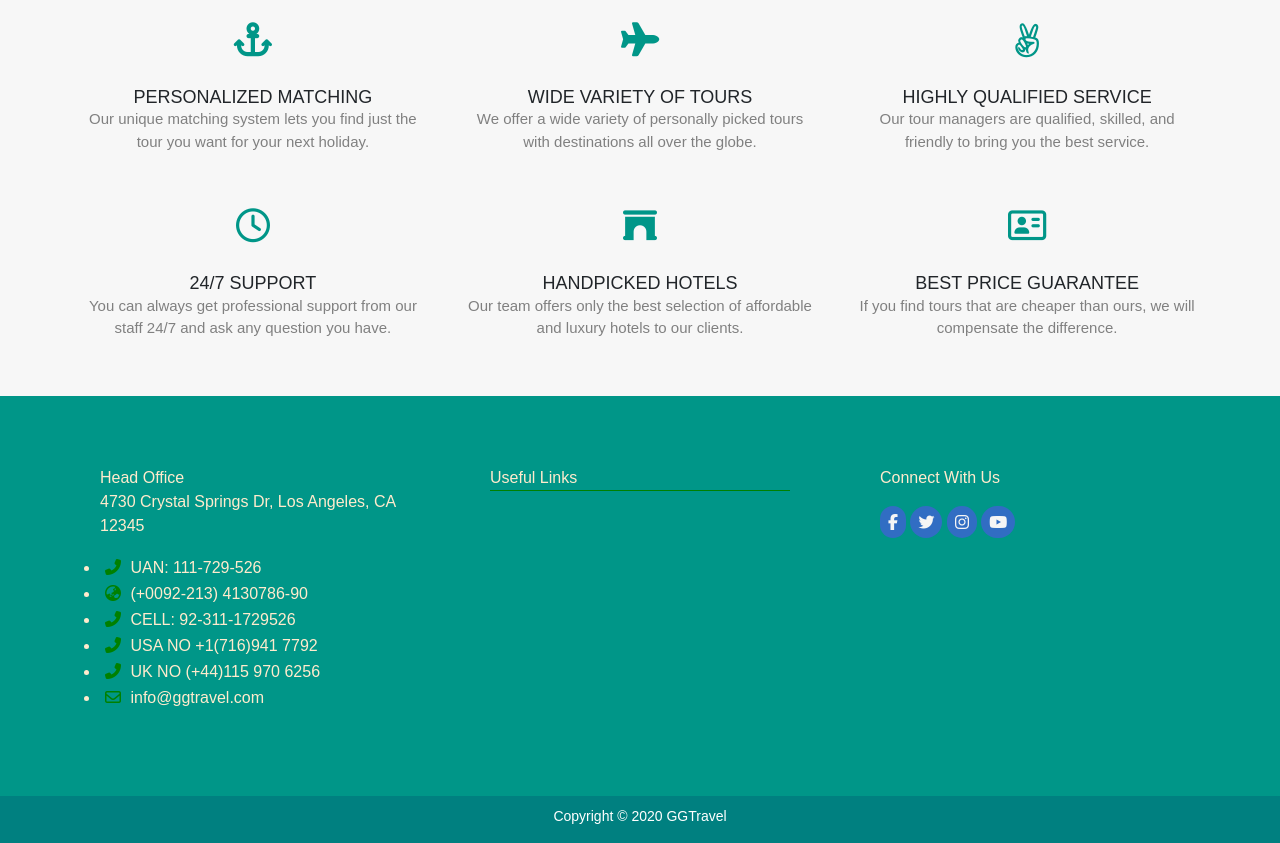
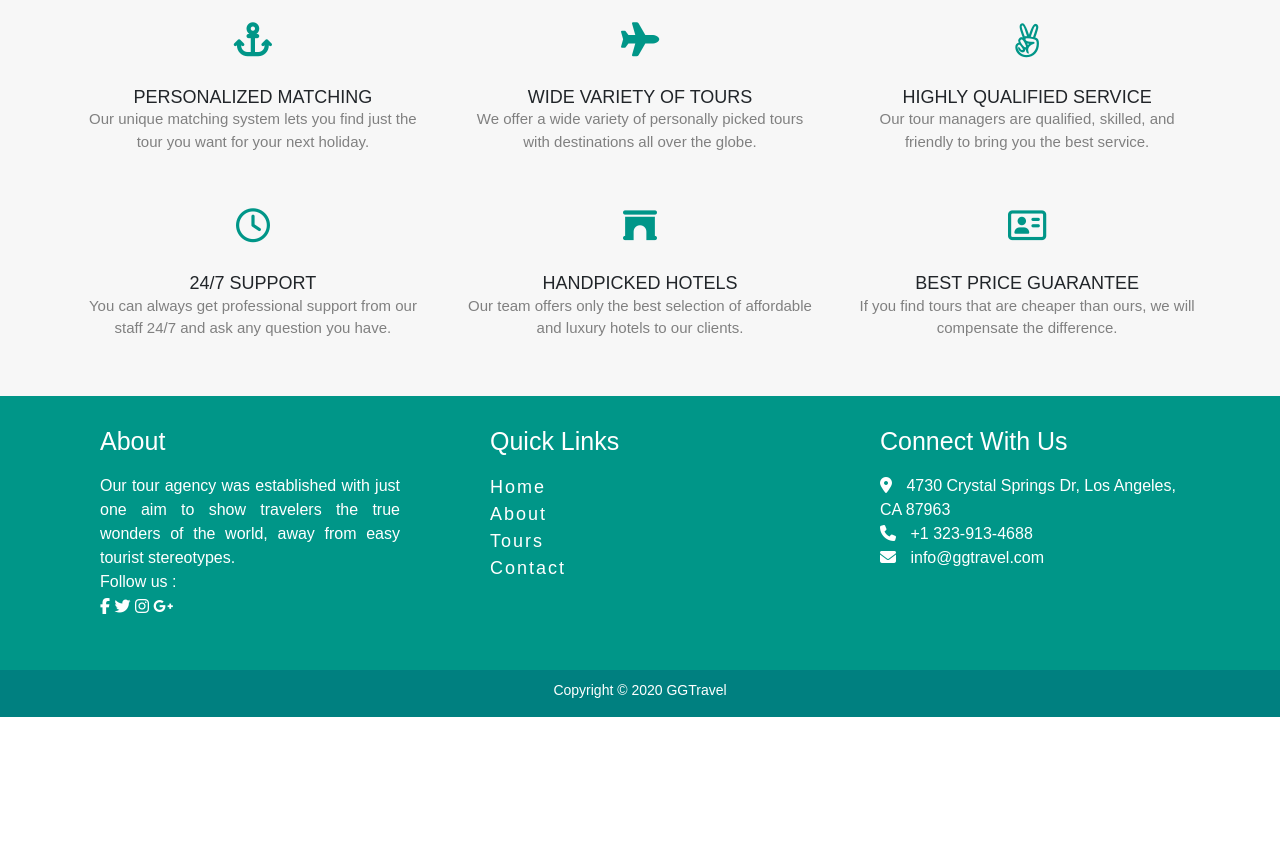
Before and after one commit to bushrafatima176/Assignment-4, a plain HTML site: page index.html in a window 1280 px wide. Shown: the part 2001-2844 px from the top of the page. After the commit the page ends 2718 px from the top, so only its background shows below. Drawn offline with nearby package versions, Linux system fonts and the light colour scheme.

Commit message:
Now ready to commit

```diff
--- a/index.html
+++ b/index.html
@@ -169,39 +169,45 @@
   </div>
 </div>
 
-<!--footer-->
+<!--Footer-->
 <footer>
   <div class="mainft">
    <div class="ft-left ft">
-<p>
- Head Office<br>
 
- 4730 Crystal Springs Dr, Los Angeles, CA 12345
+    <h4>About</h4>
+       <p>Our tour agency was established  with just one aim to show travelers the true wonders of the world, away from easy tourist stereotypes. <br>
+         Follow us :
       </p>
+         <ul class="social-links">
+        <li>
+          <a href="#"><i class="fa fa-facebook"></i></a>
+          <a href="#"><i class="fa fa-twitter"></i></a>
+          <a href="#"><i class="fa fa-instagram"></i></a>
+          <a href="#"><i class="fa fa-google-plus"></i></a></li>
+      </ul>
+
+   </div>
+   <div class="ft-mid ft">
+   <h4>Quick Links</h4>
    <ul>
- <li><i class="fas fa-phone-alt" style="color: green; margin: 5px;"></i> UAN: 111-729-526  </li>
- <li> <i class="fas fa-globe-asia" style="color: green; margin: 5px"></i>  (+0092-213) 4130786-90</li>
- <li><i class="fas fa-phone-alt" style="color: green;margin: 5px"></i> CELL: 92-311-1729526</li>
- <li><i class="fas fa-phone-alt" style="color: green; margin: 5px"></i> USA NO +1(716)941 7792</li>
- <li><i class="fas fa-phone-alt" style="color: green; margin: 5px"></i> UK NO (+44)115 970 6256</li>
- <li><i class="far fa-envelope" style="color: green; margin: 5px"></i> info@ggtravel.com</li>
+     <li><a href="index.html">Home</a></li>
+     <li><a href="About.html">About</a></li>
+     <li><a href="Tours.html">Tours</a></li>
+     <li><a href="Contact.html">Contact</a></li>
    </ul>
    </div>
-     <div class="ft-mid ft">
-     <p>Useful Links</p>
+   <div class="ft-right ft">
+   <h4>Connect With Us</h4>
+  <div>
+  <div class="cont-info"></div><i class="fa fa-map-marker"></i><span>   4730 Crystal Springs Dr, Los Angeles, CA 87963</span> </div>
+  <div class="cont-info"> <i class="fa fa-phone" > </i><span>    +1 323-913-4688</span></div>
+  <div class="cont-info"><i class="fa fa-envelope"></i><span>     info@ggtravel.com</span></div>
 </div>
-     <div class="ft-right ft">
-     <p>Connect With Us</p>
-     <i class="fa fa-facebook" style="background-color:#316DC3; padding: 8px; border-radius: 25px; color: whitesmoke;"></i>
-         <i class="fa fa-twitter"  style="background-color: #316DC3; padding: 8px; border-radius: 25px; color: whitesmoke;"></i>
-         <i class="fa fa-instagram"  style="background-color:#316DC3; padding: 8px; border-radius: 25px; color: whitesmoke;" ></i>
-         <i class="fa fa-youtube"  style="background-color: #316DC3; padding: 8px; border-radius: 25px; color: whitesmoke;"></i>
-
    </div>
   </div>
 
 <div class="bottom-ft">
- <p style="text-align: center;">
+<p >
    Copyright &copy; 2020 GGTravel
 </p>
 </div>
--- a/style.css
+++ b/style.css
@@ -852,6 +852,7 @@ opacity: 1;
 }
     /* Footer*/
 
+
     footer{
         width: 100%;
         background-color: #009688;
@@ -861,23 +862,70 @@ footer{
       .mainft{
         width: 100%;
         margin: auto;
-    padding: 70px 10px;
-    color: blanchedalmond;
+        padding: 20px 10px;
+        color: white;
         display: flex;
         flex-wrap: wrap;
        justify-content: space-evenly;
 
 
       }
+      .ft h4{
+      font-size: 25px;
+      padding-top: 10px;
+      padding-bottom: 10px;
+      color: white;
+      }
+      .ft p {
+      text-align: justify;
+      color: white;
+
+      }
       .ft{
         width: 300px;
       }
+      .ft .follow{
+      color: white;
+      padding-bottom: 5px;
+
+      }
+      .ft i{
+      color: white;
+      }
       .ft i:hover{
-opacity: 0.5;
       cursor: pointer;
+      color: black;
       }
-.mainft .ft-mid >p{
-   border-bottom: green 1px solid;
+      .mainft .ft-left ul li {
+        list-style: none;
+        display: inline-block;
+        position: relative;
+        bottom: 15px;
+      }
+
+      .mainft .ft-left ul li a{
+        text-decoration: none;
+      }
+      .mainft .ft-mid ul li {
+      list-style: none;
+      }
+      .mainft .ft-mid  ul li a{
+      text-decoration: none;
+      font-size: 18px;
+      color: white;
+      letter-spacing: 2px;
+      }
+      .mainft .ft-mid  ul li a:hover{
+      color: #000;
+      }
+      .mainft .ft-right .fa{
+       color: white;
+       padding-right: 10px;
+
+      }
+      .mainft .ft-right .fa:hover{
+      color: black;
+      cursor: pointer;
       }
       .bottom-ft{
        width: 100%;
@@ -890,4 +938,5 @@ cursor: pointer;
        font-size: 14px;
        margin-top: 10px;
       padding: 0 20px;
+      text-align: center;
       }
```
Also changed, not shown: About.html (+26 -19 lines), Contact.html (+27 -20 lines), Tours.html (+26 -19 lines). Lines whose indentation alone changed are shown as unchanged.
